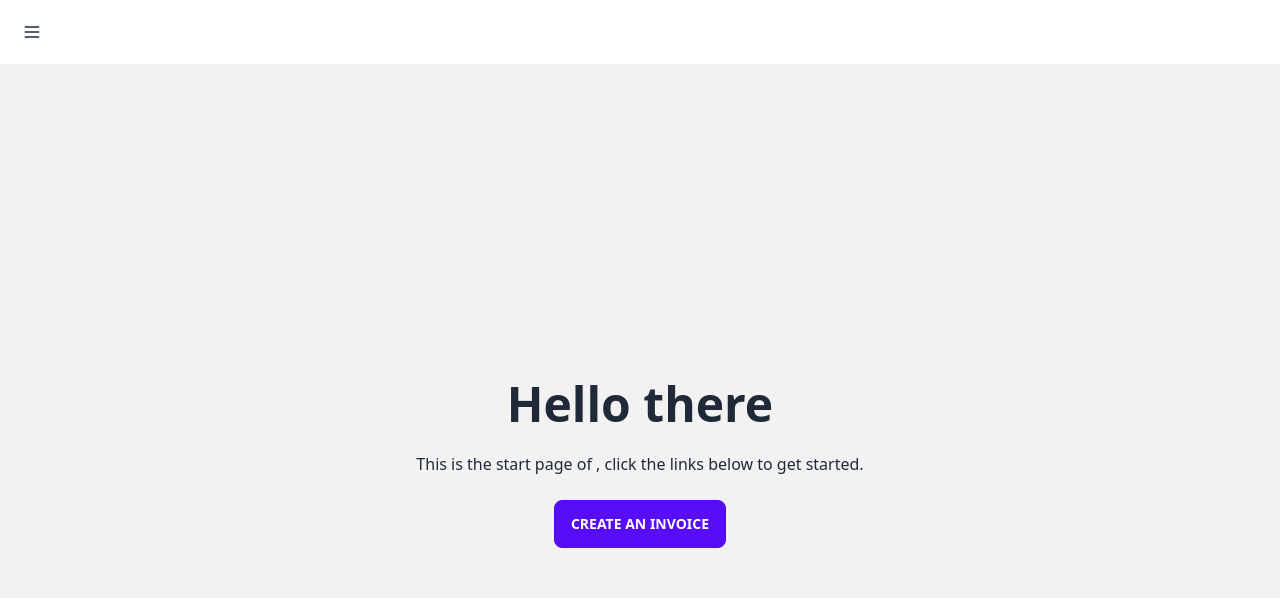
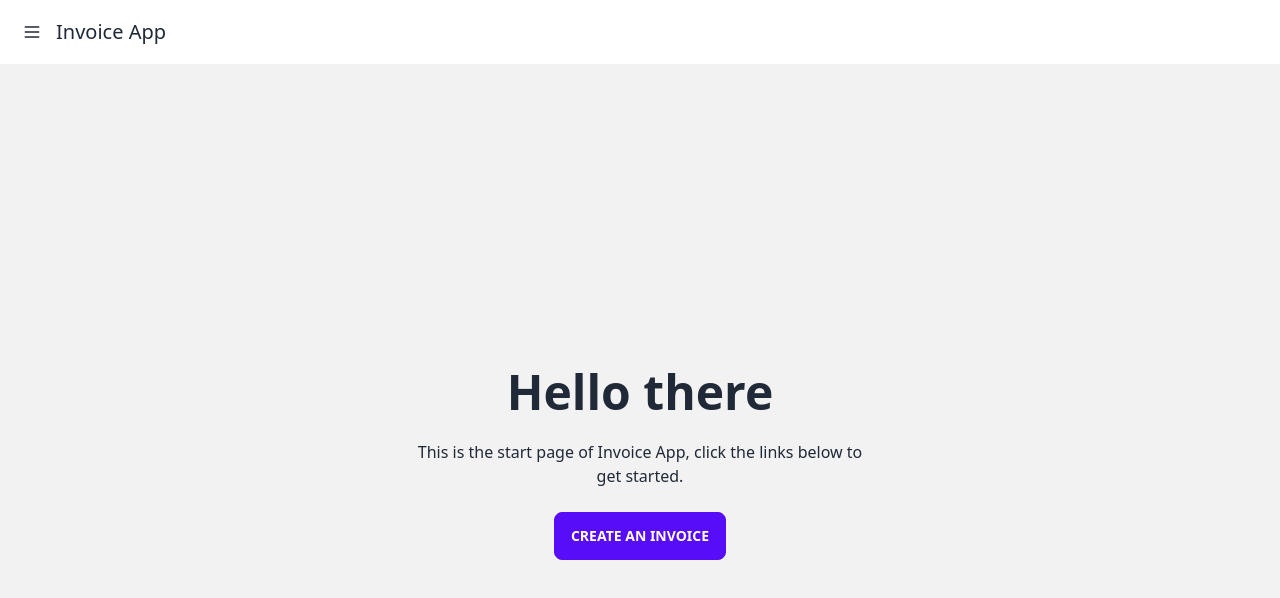
Before and after one commit to creativenull/invoice-app, a Nuxt app: page / in a window 1280 px wide. Shown: the top 598 px of the page. Built offline with nearby package versions, Linux system fonts and the light colour scheme.

Commit message:
feat: app config setup

```diff
--- /dev/null
+++ b/app.config.ts
@@ -0,0 +1,3 @@
+export default defineAppConfig({
+  name: "Invoice App",
+});
```
